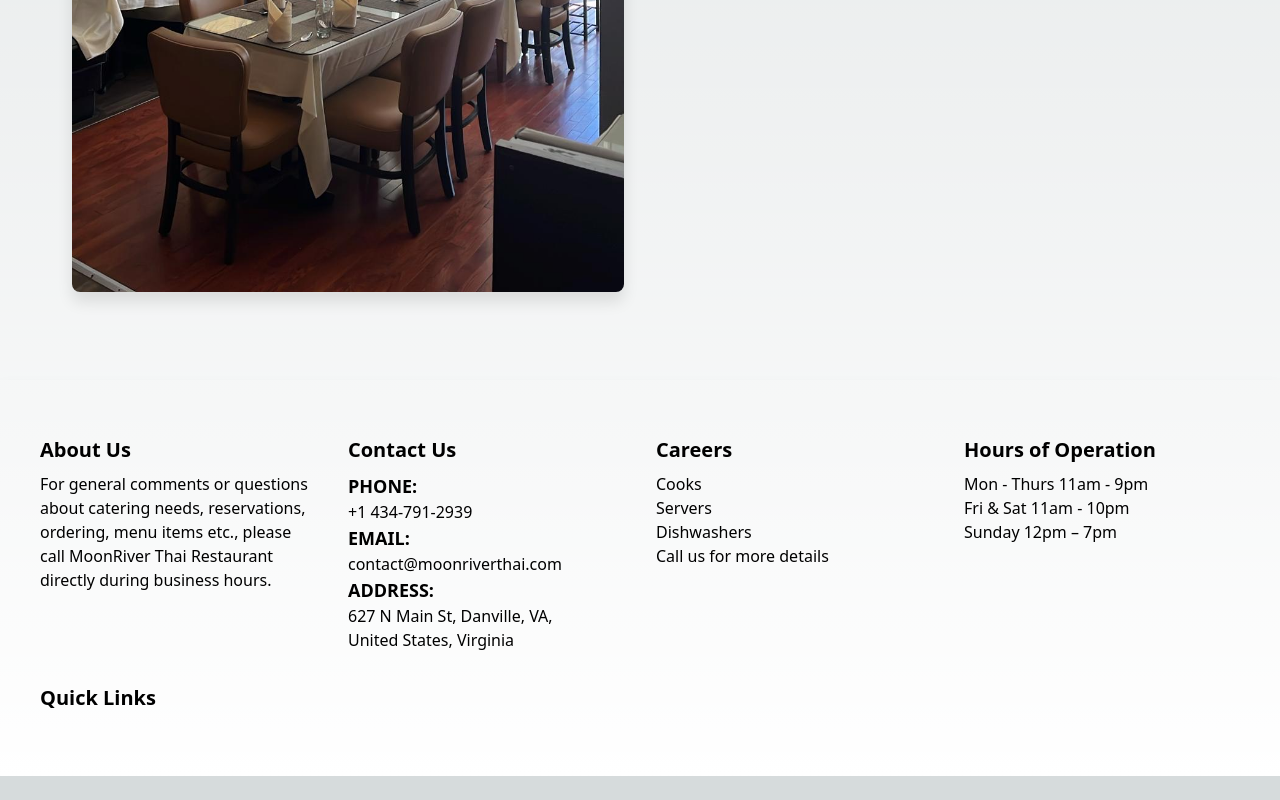
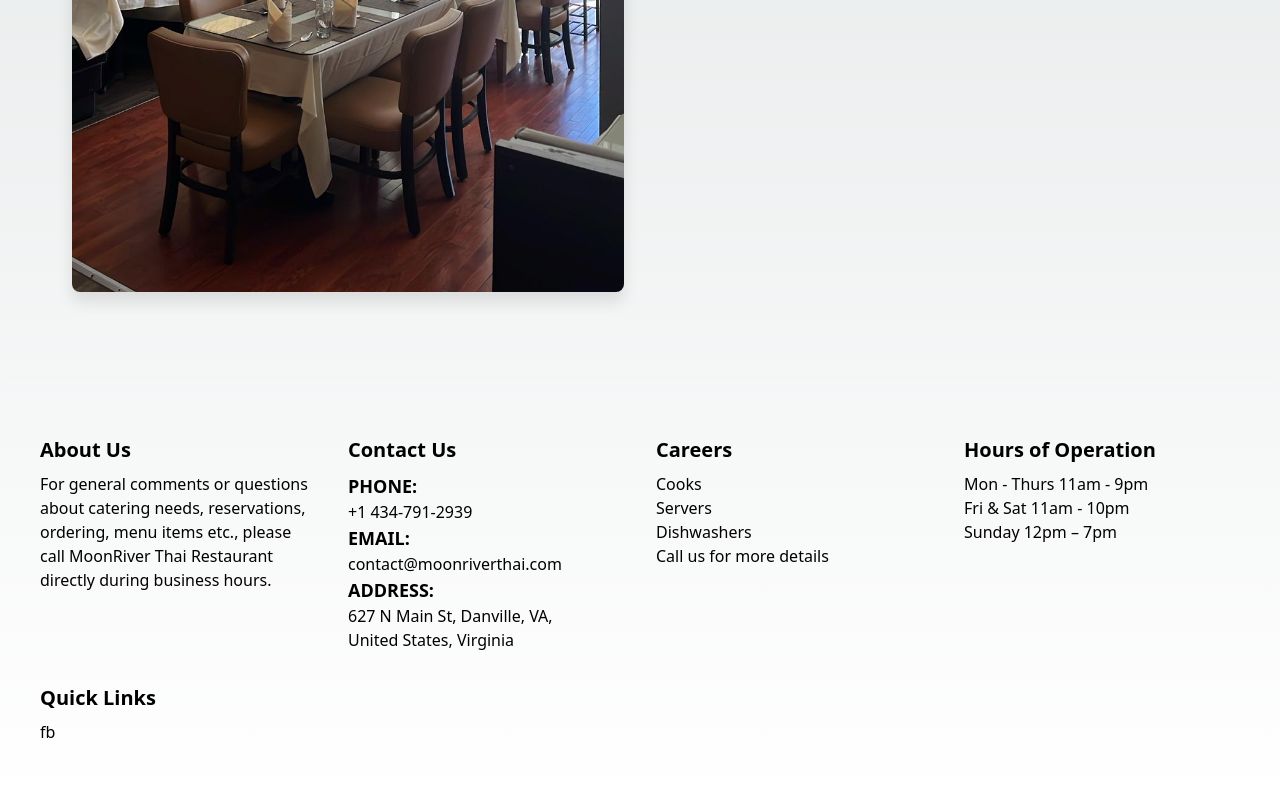
Before and after one commit to katkhoudam/moonriverthai, a Next.js app: page / in a window 1280 px wide. Shown: the part 933-1733 px from the top of the page. Before the commit the page ends 1709 px from the top, so only its background shows below. Built offline with nearby package versions, Linux system fonts and the light colour scheme.

Commit message:
Update Footer.js

```diff
--- a/components/Footer.js
+++ b/components/Footer.js
@@ -42,7 +42,7 @@ export default function Footer() {
                     <h2 className="font-bold text-xl mb-2">Quick Links</h2>
                     <div className="flex space-x-4">
                       <Link href="https://www.facebook.com/share/oQ7kQKh3ydppbGCF/?mibextid=LQQJ4d" target="_blank" rel="noreferrer">
-                        {/* Facebook SVG */}
+                      fb
                       </Link>
 
 
```
